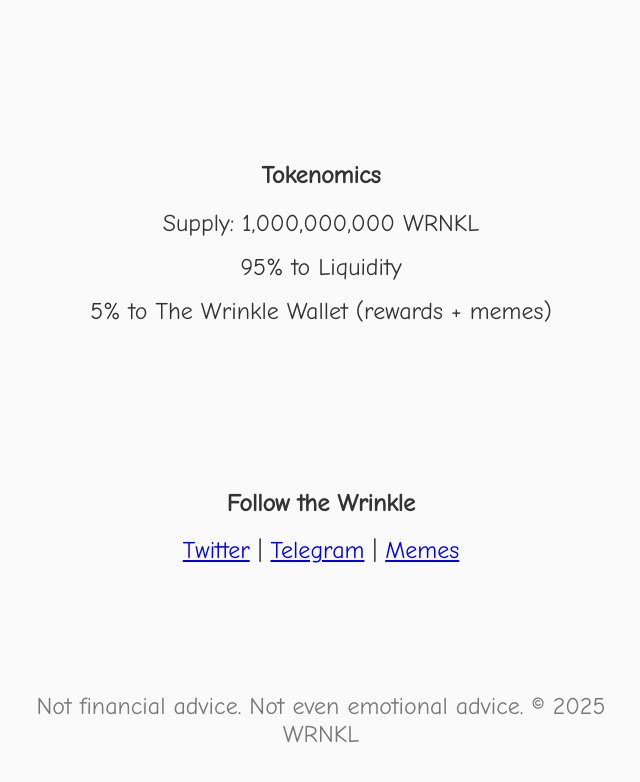
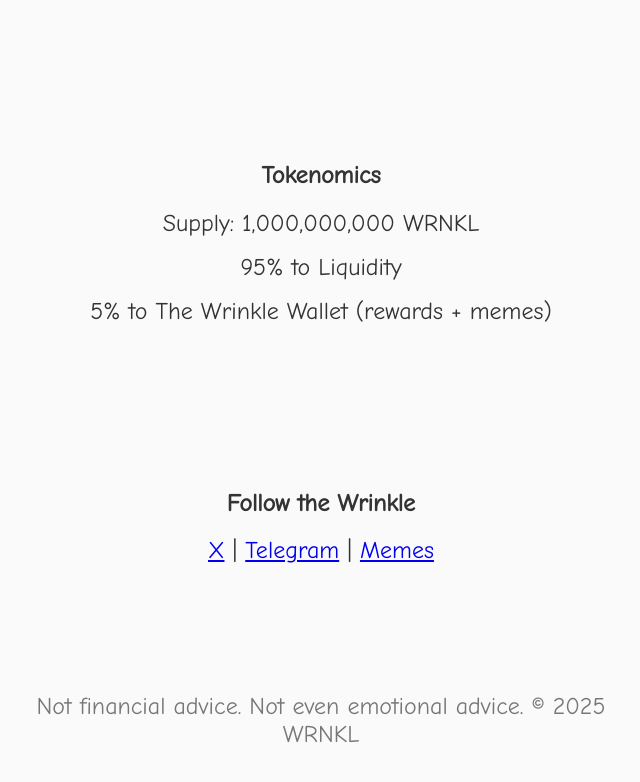
Before and after one commit to TemurG/wrnkl-site, a plain HTML site: page index.html in a window 1280 px wide. Shown: the part 939-1721 px from the top of the page, without its empty margins (319-959 px from the left). Drawn offline with Linux system fonts and the light colour scheme.

Commit message:
Update index.html

```diff
--- a/index.html
+++ b/index.html
@@ -105,7 +105,7 @@
 
   <section>
     <h2>Follow the Wrinkle</h2>
-    <p><a href="https://x.com/wrnklcoin">Twitter</a> | <a href="#">Telegram</a> | <a href="#">Memes</a></p>
+    <p><a href="https://x.com/wrnklxyz">X</a> | <a href="#">Telegram</a> | <a href="#">Memes</a></p>
   </section>
 
   <footer>
```
